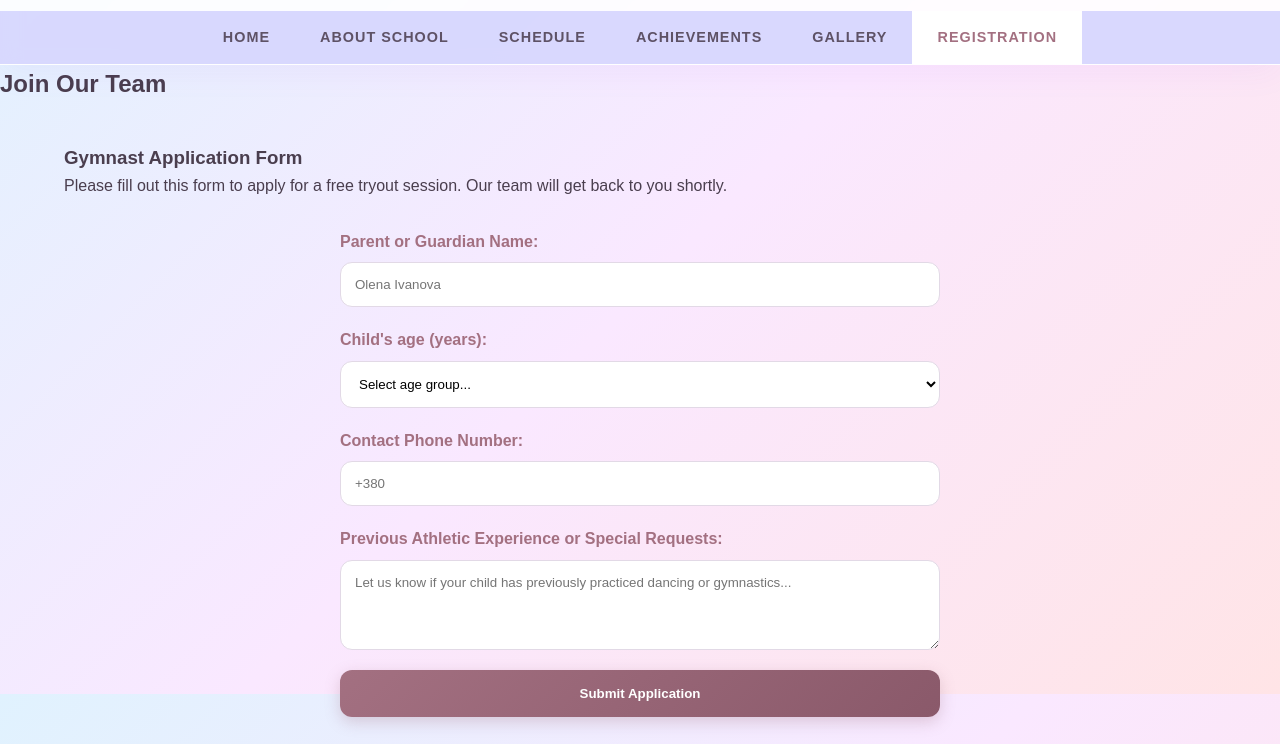
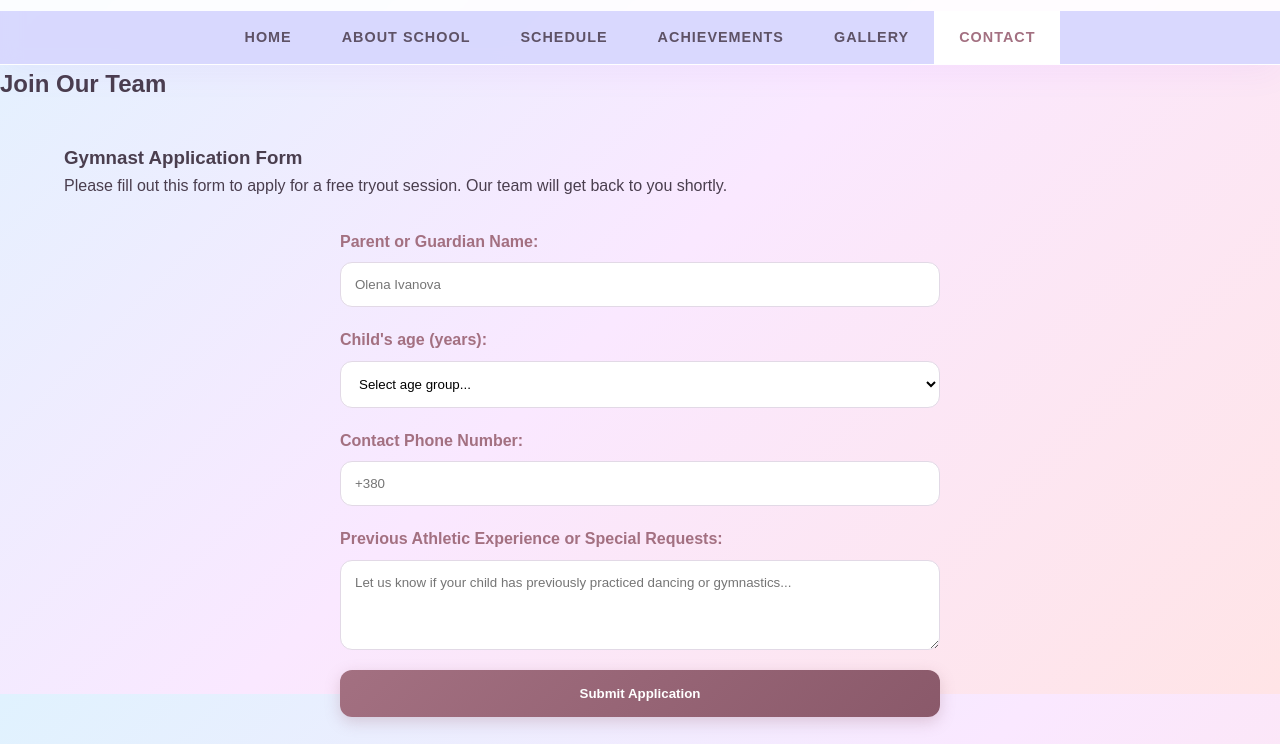
Before and after one commit to 20Ymka02/Final-Assignment, a plain HTML site: page contact.html in a window 1280 px wide. Shown: the part 106-850 px from the top of the page. Drawn offline with Linux system fonts and the light colour scheme.

Commit message:
Update contact.html

```diff
--- a/contact.html
+++ b/contact.html
@@ -19,7 +19,7 @@
                 <li><a href="schedule.html">Schedule</a></li>
                 <li><a href="achievements.html">Achievements</a></li>
                 <li><a href="gallery.html">Gallery</a></li>
-                <li><a href="contact.html" class="active">Registration</a></li>
+                <li><a href="contact.html" class="active">Contact</a></li>
             </ul>
         </nav>
     </header>
```
